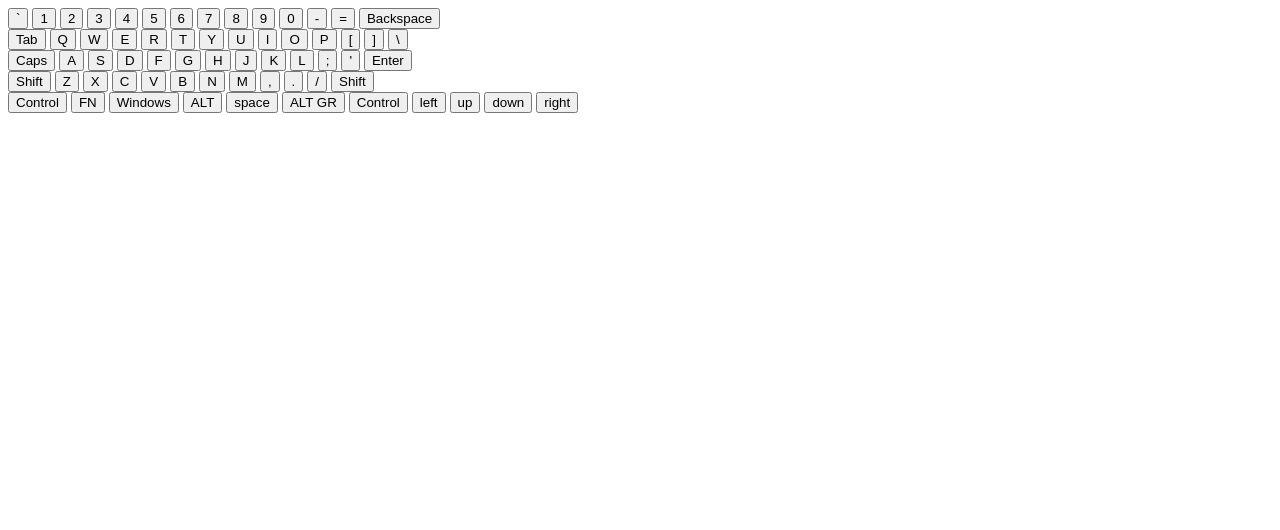
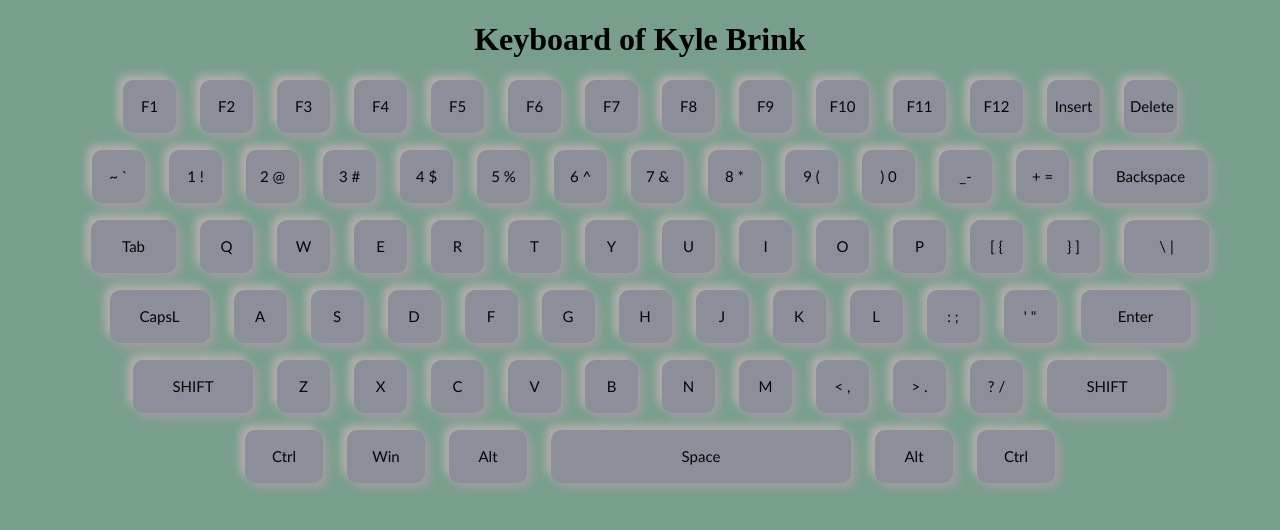
Before and after one commit to KingBrink/keyboard, a plain HTML site: page index.HTML in a window 1280 px wide. Drawn offline with Linux system fonts and the light colour scheme.

Commit message:
keyboard

```diff
--- a/css/style.css
+++ b/css/style.css
@@ -1,2 +1,69 @@
-*
-*/
+*,
+*::before
+*::after {
+    margin: 0;
+    padding: 0;
+    box-sizing: border-box;
+}
+body {
+    background-color: #779f8c;
+    text-align: center;
+}
+.container{
+    margin: center 10px;
+}
+.row{
+    width: 100%;
+    height:60px;
+}
+.zero,.one, .two, .three, .four, .five {
+    margin: 10px 0 0 0;
+}
+button {
+    color: rgb(5, 5, 5);
+    width: 53px;
+    height: 53px;
+    border:none;
+    background: rgb(140, 143, 154);
+    box-shadow: 5px 5px 10px rgb(163, 157, 163), -5px -5px 10px rgb(187, 175, 175);
+    font-size: 15px;
+    margin-left: 20px;
+    outline: rgb(37, 72, 154);
+    font-family: comic sans, fantasque sans, optima;
+    border-radius: 20%;
+}
+button:active{
+    box-shadow: 1px 1px 2px rgb(54, 182, 56), -1px -1px 2px rgb(69, 54, 133);
+}
+.back{
+    width: 115px;
+    border-radius: 10px;
+}
+.tab{
+    width: 85px;
+    border-radius: 10px;
+}
+.slace{
+     width:85px;
+     border-radius: 10px;
+}
+.cap{
+    width:100px;
+    border-radius: 10px;
+}
+.enter{
+    width:110px;
+    border-radius: 10px;
+}
+.shift{
+    width:120px;
+    border-radius: 10px;
+}
+.other{
+    width:78px;
+    border-radius: 10px;
+}
+.space{
+    width:300px;
+    border-radius: 10px;
+}
--- a/index.HTML
+++ b/index.HTML
@@ -1,30 +1,51 @@
 <!DOCTYPE html>
-<htm lang="en">
+<ht lang="en">
+
     <head>
         <meta charset="UTF-8">
         <meta name="viewport" content="width=device-width, initial-scale=1.0">
         <title>Keyboard</title>
+        <link rel="stylesheet" href="css/style.css">
     </head>
     <body>
-    <div class="container">
-        <div class="row one">
-            <button>`</button>
-            <button>1</button>
-            <button>2</button>
-            <button>3</button>
-            <button>4</button>
-            <button>5</button>
-            <button>6</button>
-            <button>7</button>
-            <button>8</button>
-            <button>9</button>
-            <button>0</button>
-            <button>-</button>
-            <button>=</button>
-            <button>Backspace</button>
+        <header>
+            <h1>Keyboard of Kyle Brink</h1>
+        </header>
+       <div class ="container">
+        <div class="row zero">
+            <button>F1</button>
+            <button>F2</button>
+            <button>F3</button>
+            <button>F4</button>
+            <button>F5</button>
+            <button>F6</button>
+            <button>F7</button>
+            <button>F8</button>
+            <button>F9</button>
+            <button>F10</button>
+            <button>F11</button>
+            <button>F12</button>
+            <button class="insert">Insert</button>
+            <button class="Delete">Delete</button>
         </div>
-        <div class = "row two">
-            <button>Tab</button>
+        <div class = "row one">
+    <button>~ `</button>
+    <button>1 !</button>
+    <button>2 @</button>
+    <button>3 #</button>
+    <button>4 $</button>
+    <button>5 %</button>
+    <button>6 ^</button>
+    <button>7 &</button>
+    <button>8 *</button>
+    <button>9 (</button>
+    <button>) 0</button>
+    <button>_-</button>
+    <button>+ =</button>
+    <button class="back">Backspace</button>
+        </div>
+        <div class ="row two">
+            <button class="tab">Tab</button>
             <button>Q</button>
             <button>W</button>
             <button>E</button>
@@ -35,12 +56,12 @@
             <button>I</button>
             <button>O</button>
             <button>P</button>
-            <button>[</button>
-            <button>]</button>
-            <button>\</button>
+            <button>[ {</button>
+            <button>} ]</button>
+            <button class="slace">\ |</button>
         </div>
-        <div class = "row three">
-            <button>Caps</button>
+        <div class ="row three">
+            <button class="cap">CapsL</button>
             <button>A</button>
             <button>S</button>
             <button>D</button>
@@ -50,12 +71,12 @@
             <button>J</button>
             <button>K</button>
             <button>L</button>
-            <button>;</button>
-            <button>'</button>
-            <button>Enter</button>
+            <button> : ;</button>
+            <button>' "</button>
+            <button class="enter">Enter</button>
         </div>
-        <div class = "row four">
-            <button>Shift</button>
+        <div class="row four">
+            <button class="shift">SHIFT</button>
             <button>Z</button>
             <button>X</button>
             <button>C</button>
@@ -63,22 +84,19 @@
             <button>B</button>
             <button>N</button>
             <button>M</button>
-            <button>,</button>
-            <button>.</button>
-            <button>/</button>
-            <button>Shift</button>
-        </div class = "row four">
-        <button>Control</button>
-        <button>FN</button>
-        <button>Windows</button>
-        <button>ALT</button>
-        <button>space</button>
-        <button>ALT GR</button>
-        <button>Control</button>
-        <button>left</button>
-        <button>up</button>
-        <button>down</button>
-        <button>right</button>
+            <button>< ,</button>
+            <button>> .</button>
+            <button>? /</button>
+            <button class="shift">SHIFT</button>
+        </div>
+        <div class="row five">
+            <button class="other">Ctrl</button>
+            <button class="other">Win</button>
+            <button class="other">Alt</button>
+            <button class="space">Space</button>
+            <button class="other">Alt</button>
+            <button class="other">Ctrl</button>
+        </div>
        </div>
     </body>
-</htm>
+    </html>
```
Lines whose indentation alone changed are shown as unchanged.
